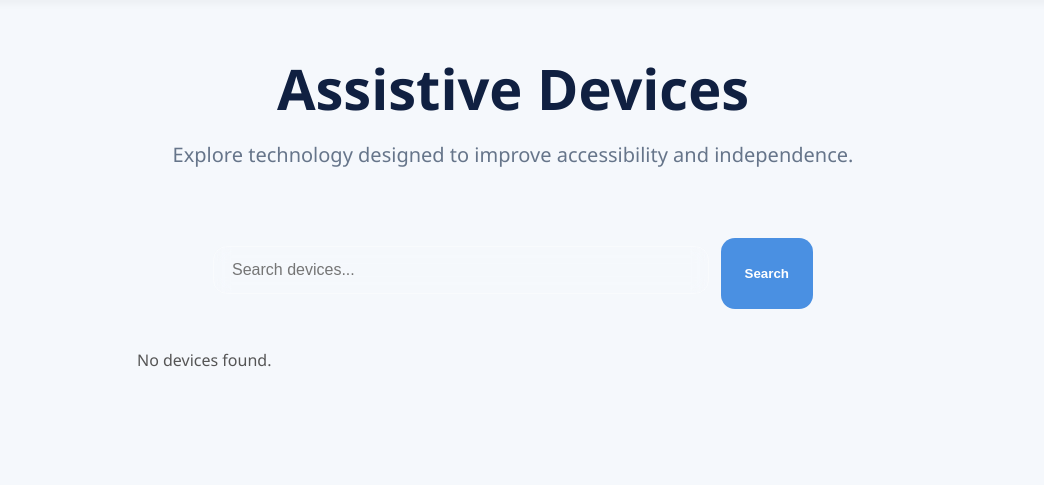
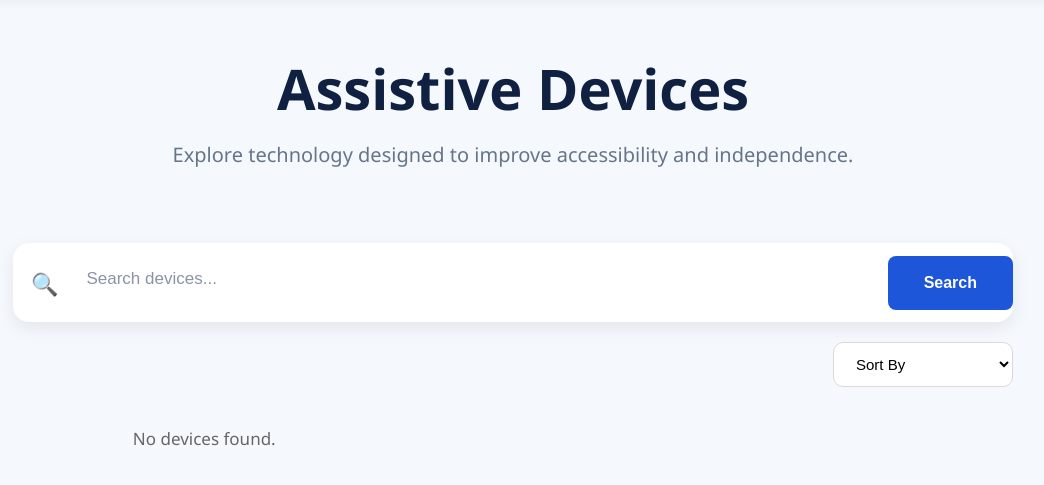
Before and after one commit to adyashamohanty2014-svg/AssistHub, a Django app: page /devices/ in a window 1280 px wide. Shown: the part 90-575 px from the top of the page, without its empty margins (127-1171 px from the left). Run offline with Django 5.2, Linux system fonts and the light colour scheme; data that the repository does not hold is empty.

Commit message:
Added Edit Review, Buy now button, Sorting Functionality

```diff
--- a/products/templates/products/device_list.html
+++ b/products/templates/products/device_list.html
@@ -17,21 +17,54 @@
 <!-- SEARCH BAR -->
 <div class="search-container">
     <form method="GET">
+
+        <div class="search-box">
+
+            <span class="search-icon">🔍</span>
+
             <input
                 type="text"
                 name="q"
                 placeholder="Search devices..."
                 value="{{ query }}"
             >
-        <button type="submit">Search</button>
+
+            <button type="submit">
+                Search
+            </button>
+
+        </div>
+
+        <!-- Keep your sorting here -->
+        <div class="sort-container">
+            <select name="sort" onchange="this.form.submit()">
+                <option value="">Sort By</option>
+
+                <option value="az"
+                    {% if sort == "az" %}selected{% endif %}>
+                    Name (A–Z)
+                </option>
+
+                <option value="za"
+                    {% if sort == "za" %}selected{% endif %}>
+                    Name (Z–A)
+                </option>
+
+                <option value="price_low"
+                    {% if sort == "price_low" %}selected{% endif %}>
+                    Price: Low to High
+                </option>
+
+                <option value="price_high"
+                    {% if sort == "price_high" %}selected{% endif %}>
+                    Price: High to Low
+                </option>
+
+            </select>
+        </div>
+
     </form>
 </div>
-
-{% if query %}
-    <p class="search-result">
-        Showing results for "<strong>{{ query }}</strong>"
-    </p>
-{% endif %}
 
 <div class="device-container">
 
--- a/products/urls.py
+++ b/products/urls.py
@@ -17,14 +17,7 @@ urlpatterns = [
  path("password-change/", auth_views.PasswordChangeView.as_view(template_name="products/password_change.html",success_url=reverse_lazy("password_change_done"),),name="password_change",),
  path("password-change/done/", auth_views.PasswordChangeDoneView.as_view(template_name="products/password_change_done.html"), name="password_change_done"),
  path("my-reviews/",views.my_reviews,name="my_reviews",),
- path(
-    'wishlist/<int:id>/',
-    views.toggle_wishlist,
-    name='toggle_wishlist'
- ),
- path(
-    'my-wishlist/',
-    views.my_wishlist,
-    name='my_wishlist'
-),
+ path("review/<int:review_id>/edit/",views.edit_review,name="edit_review"),
+ path('wishlist/<int:id>/',views.toggle_wishlist,name='toggle_wishlist'),
+ path('my-wishlist/',views.my_wishlist,name='my_wishlist'),
 ]
--- a/products/views.py
+++ b/products/views.py
@@ -9,6 +9,8 @@ from django.db.models import Q
 from django.contrib.auth.decorators import login_required
 from django.shortcuts import get_object_or_404, redirect
 from .models import Device, Wishlist
+from django.contrib import messages
+
 #Home page
 def home(request):
     categories = Category.objects.all()
@@ -61,13 +63,11 @@ def register(request):
     )
 
 #Device List
-
-
-
-
 def device_list(request):
 
     query = request.GET.get('q', '')
+    sort = request.GET.get('sort', '')
+
     if query:
         devices = Device.objects.filter(
             Q(name__icontains=query) |
@@ -76,9 +76,23 @@ def device_list(request):
     else:
         devices = Device.objects.all()
 
+    # Sorting
+    if sort == "az":
+        devices = devices.order_by("name")
+
+    elif sort == "za":
+        devices = devices.order_by("-name")
+
+    elif sort == "low":
+        devices = devices.order_by("price")
+
+    elif sort == "high":
+        devices = devices.order_by("-price")
+
     return render(request, 'products/device_list.html', {
         'devices': devices,
         'query': query,
+        'sort': sort,
     })
 
 #Device Details
@@ -155,8 +169,6 @@ def profile(request):
     )
 
 #Profile Edit
-from django.contrib import messages
-
 @login_required
 def edit_profile(request):
     if request.method == "POST":
@@ -191,28 +203,24 @@ def my_reviews(request):
         {"reviews": reviews}
     )
 
-
+#Adding product in wishlist
 @login_required
 def toggle_wishlist(request, id):
-
     device = get_object_or_404(Device, id=id)
-
     item, created = Wishlist.objects.get_or_create(
         user=request.user,
         device=device
     )
-
     if not created:
         item.delete()
+    return redirect('device_detail', id=device.id)
 
-    return redirect('device_detail', id=device.id)
+#My Wishlist
 @login_required
 def my_wishlist(request):
-
     wishlist_items = Wishlist.objects.filter(
         user=request.user
     ).select_related('device')
-
     return render(
         request,
         "products/my_wishlist.html",
@@ -220,3 +228,33 @@ def my_wishlist(request):
             "wishlist_items": wishlist_items
         }
     )
+
+#Edit Review
+@login_required
+def edit_review(request, review_id):
+    review = get_object_or_404(
+        Review,
+        id=review_id,
+        user=request.user
+    )
+    if request.method == "POST":
+        form = ReviewForm(
+            request.POST,
+            instance=review
+        )
+        if form.is_valid():
+            form.save()
+            return redirect(
+                "device_detail",
+                id=review.device.id
+            )
+    else:
+        form = ReviewForm(instance=review)
+    return render(
+        request,
+        "products/edit_review.html",
+        {
+            "form": form,
+            "review": review
+        }
+    )
--- a/static/css/device_list.css
+++ b/static/css/device_list.css
@@ -130,95 +130,90 @@
 }
 /* SEARCH BAR */
 
-.search-container {
-    display: flex;
-    justify-content: center;
-    margin: 30px 0;
+/* =========================
+   SEARCH BAR
+========================= */
+
+.search-container{
+    max-width:1000px;
+    margin:35px auto 20px;
 }
 
-.search-container form {
-    display: flex;
-    gap: 12px;
-    width: 100%;
-    max-width: 600px;
+.search-box{
+    display:flex;
+    align-items:center;
+    background:#fff;
+    border-radius:16px;
+    overflow:hidden;
+    box-shadow:0 6px 18px rgba(0,0,0,0.08);
 }
 
-.search-container input {
-    flex: 1;
-    padding: 14px 18px;
-    border: 1px solid rgba(255, 255, 255, 0.4);
-    border-radius: 14px;
-
-    background: transparent;   /* Makes it transparent */
-    color: #233044;
-    font-size: 16px;
-    outline: none;
-
-    backdrop-filter: blur(8px); /* Optional glass effect */
+.search-icon{
+    font-size:22px;
+    padding:0 18px;
 }
 
-.search-container input:focus {
-    border-color: #4A90E2;
-    box-shadow: 0 0 8px rgba(74, 144, 226, 0.2);
+.search-box input{
+    flex:1;
+    border:none;
+    outline:none;
+    padding:18px 10px;
+    font-size:17px;
+    color:#233044;
 }
 
-.search-container button {
-    padding: 14px 24px;
-    background: #4A90E2;
-    color: white;
-    border: none;
-    border-radius: 14px;
-    font-weight: 600;
-    cursor: pointer;
-    transition: 0.3s;
+.search-box input::placeholder{
+    color:#8A94A6;
 }
 
-.search-container button:hover {
-    background: #357ABD;
+.search-box button{
+    border:none;
+    background:#1E56D9;
+    color:white;
+    padding:18px 36px;
+    font-size:16px;
+    font-weight:600;
+    cursor:pointer;
+    transition:.3s;
 }
 
-.search-result,
-.no-results {
-    text-align: center;
-    margin-bottom: 20px;
-    color: #555;
-}
-.filter-bar {
-    display: flex;
-    justify-content: center;
-    margin: 30px 0;
+.search-box button:hover{
+    background:#1444B8;
 }
 
-.search-form {
-    display: flex;
-    gap: 12px;
-    align-items: center;
-    flex-wrap: wrap;
+/* =========================
+   SORTING
+========================= */
+
+.sort-container{
+    max-width:1000px;
+    margin:20px auto 35px;
+    display:flex;
+    justify-content:flex-end;
 }
 
-.search-form input {
-    width: 280px;
-    padding: 12px 16px;
-    border: 1px solid #d8e2ef;
-    border-radius: 10px;
-    font-size: 15px;
+.sort-container select{
+    padding:12px 18px;
+    border:1px solid #d9d9d9;
+    border-radius:10px;
+    background:white;
+    font-size:15px;
+    cursor:pointer;
+    transition:.3s;
 }
 
-.search-form button,
-.search-form select {
-    padding: 12px 18px;
-    border-radius: 10px;
-    border: none;
-    font-size: 15px;
-    cursor: pointer;
+.sort-container select:hover{
+    border-color:#1E56D9;
 }
 
-.search-form button {
-    background: #1e88e5;
-    color: white;
+/* =========================
+   SEARCH RESULT
+========================= */
+
+.search-result,
+.no-results{
+    text-align:center;
+    color:#666;
+    margin-bottom:25px;
+    font-size:17px;
 }
-
-.search-form select {
-    background: white;
-    border: 1px solid #d8e2ef;
-}
```
Also changed, not shown: products/models.py (+3 -4 lines), products/templates/device_detail.html (+12 -0 lines), products/templates/products/edit_review.html (added, +27 -0 lines), static/css/device_detail.css (+33 -0 lines), products/migrations/0001_initial.py, products/migrations/0002_alter_device_image.py (deleted), products/migrations/0003_device_buy_link.py (deleted), products/migrations/0004_review.py (deleted), products/migrations/0005_alter_device_price.py (deleted), products/migrations/0006_alter_device_price.py (deleted), products/migrations/0007_category_image.py (deleted), products/migrations/0008_wishlist.py (deleted), products/migrations/0009_alter_device_price.py (deleted). Lines whose indentation alone changed are shown as unchanged.
